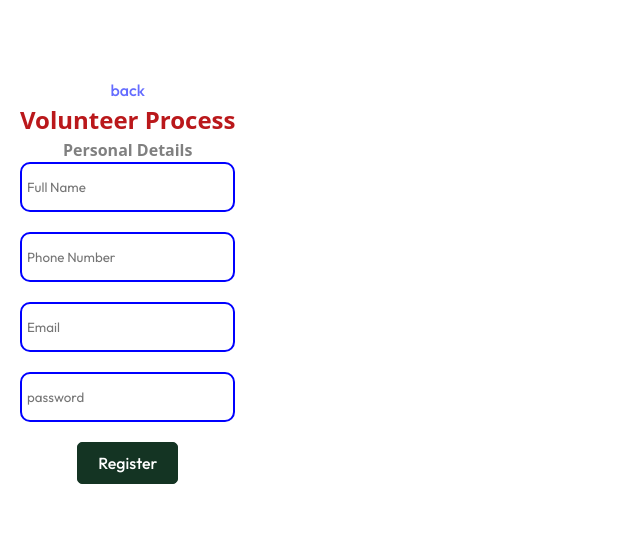
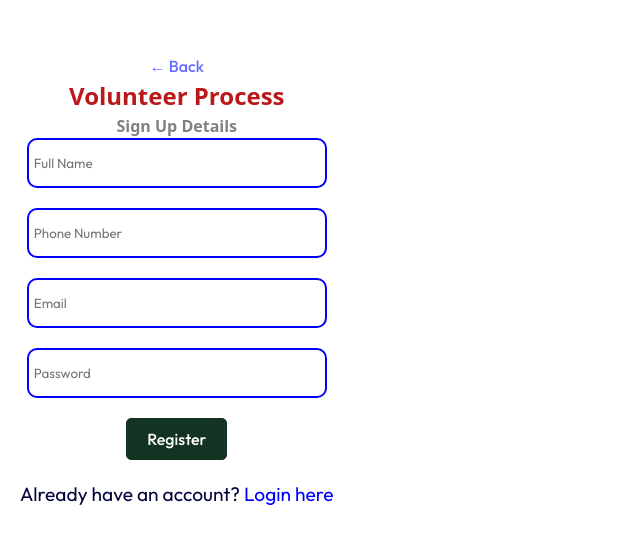
Before and after one commit to SoftNetinnovationlabs/smallestlibraryinafrica, a React (Vite) app in the folder frontend/: page /register in a window 1280 px wide. Shown: the part 119-662 px from the top of the page, without its empty margins (0-640 px from the left). Built offline with nearby package versions, Linux system fonts and the light colour scheme; the HTML template or start-up script is replaced by a standard one; a web font is replaced by a local one.

Commit message:
adds signup

```diff
--- a/frontend/src/components/Auth/Auth.jsx
+++ b/frontend/src/components/Auth/Auth.jsx
@@ -1,26 +1,68 @@
-import React,{useState, useEffect} from 'react';
+import React, { useState } from 'react';
 import './Auth.css';
-import {Link} from 'react-router-dom'
+import { Link } from 'react-router-dom';
+
 const Auth = () => {
-  const [currState, setCurrState] = useState('signup')
+  const [currState, setCurrState] = useState('signup');
+
   const handleSubmit = (e) => {
     e.preventDefault();
-    // TODO: Handle form data here
     console.log("Form submitted");
   };
 
   return (
     <div className="Auth">
-      <Link to="/"> back </Link>
+      <Link to="/">← Back</Link>
       <h2>Volunteer Process</h2>
-      <h4>Personal Details</h4>
+      <h4>{currState === 'signup' ? 'Sign Up Details' : 'Login'}</h4>
 
       <form className="auth__body" onSubmit={handleSubmit}>
-        <input type="text" required placeholder="Full Name" name="fullName" />
-        <input type="tel" required placeholder="Phone Number" name="phone" />
-        <input type="email" required placeholder="Email" name="email" />
-        <input type='password' required placeholder='password' name='password' />
-        <button className='btn' type="submit">Register</button>
+        {currState === 'signup' && (
+          <input
+            type="text"
+            required
+            placeholder="Full Name"
+            name="fullName"
+          />
+
+        )}
+        {currState === 'signup' && (
+                    <input
+                    type="tel"
+                    required
+                    placeholder="Phone Number"
+                    name="phone"
+                  />
+        )}
+
+        <input
+          type="email"
+          required
+          placeholder="Email"
+          name="email"
+        />
+        <input
+          type="password"
+          required
+          placeholder="Password"
+          name="password"
+        />
+
+        <button className="btn" type="submit">
+          {currState === 'signup' ? 'Register' : 'Login'}
+        </button>
+
+        <p>
+          {currState === 'signup'
+            ? 'Already have an account? '
+            : "Don't have an account? "}
+          <span
+            onClick={() => setCurrState(currState === 'signup' ? 'login' : 'signup')}
+            style={{ cursor: 'pointer', color: 'blue' }}
+          >
+            {currState === 'signup' ? 'Login here' : 'Register here'}
+          </span>
+        </p>
       </form>
     </div>
   );
```
